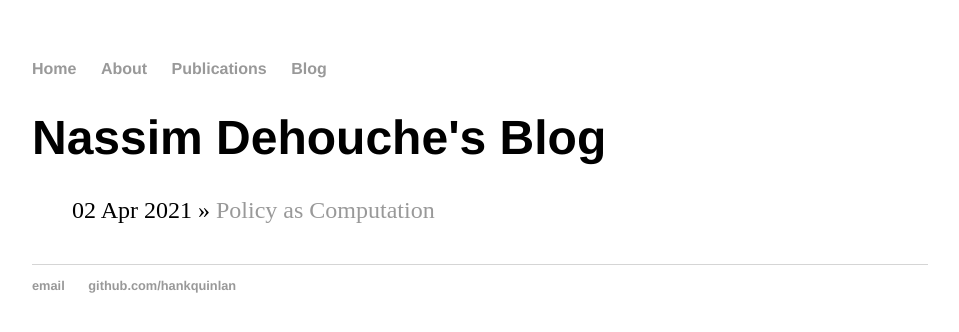
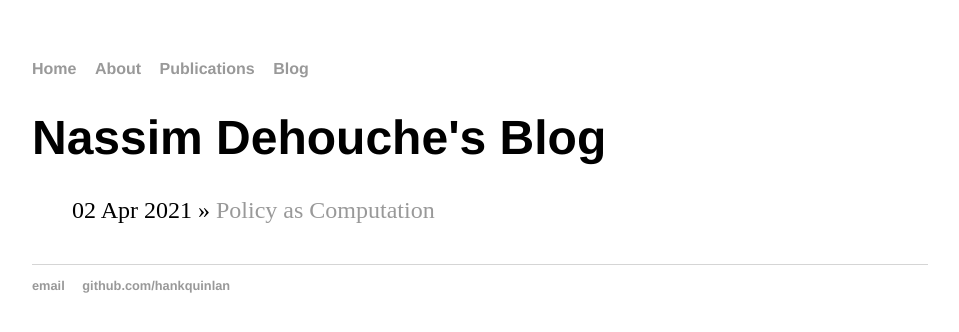
Before and after one commit to ndehouche/ndehouche.github.io, a Jekyll site: the page built from blog/index.html, in a window 1280 px wide. Shown: the top 332 px of the page, without its empty margins (160-1119 px from the left). Built offline with Jekyll 4.4.1, drawn with Linux system fonts in a browser that asks for light colours.

Commit message:
Update main.css

```diff
--- a/css/main.css
+++ b/css/main.css
@@ -10,7 +10,7 @@ nav ul, footer ul {
 }
 nav ul li, footer ul li {
     display: inline;
-    margin-right: 20px;
+    margin-right: 14px;
 }
 a {
     text-decoration: none;
@@ -34,7 +34,7 @@ footer {
 }
 
 ul.posts {
-    margin: 20px auto 40px;
+    margin: 14px auto 40px;
     font-size: 1.5em;
 }
 
```
